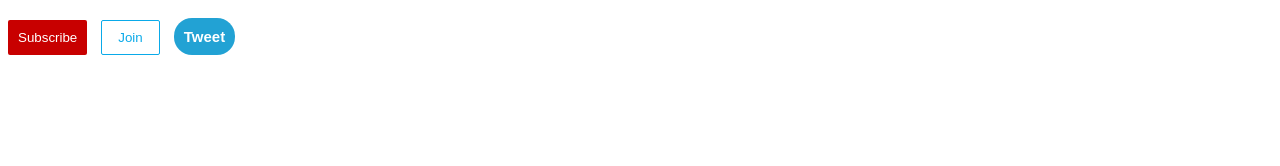
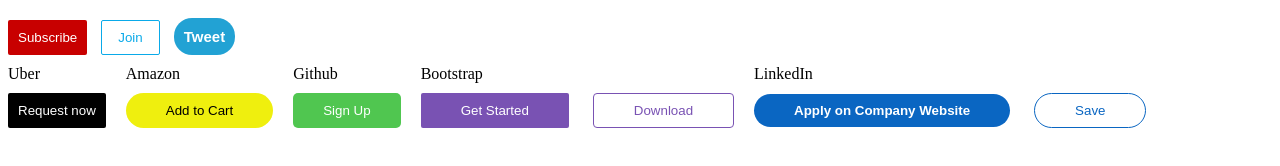
Before and after one commit to yuvarajmck/yuvarajmck.github.io, a plain HTML site: page Basics/index.html in a window 1280 px wide. Drawn offline with Linux system fonts and the light colour scheme.

Commit message:
Update index.html

```diff
--- a/Basics/index.html
+++ b/Basics/index.html
@@ -1,14 +1,43 @@
 <!DOCTYPE html>
 <html lang="en">
-<head>
-    <meta charset="UTF-8">
-    <meta name="viewport" content="width=device-width, initial-scale=1.0">
+  <head>
+    <meta charset="UTF-8" />
+    <meta name="viewport" content="width=device-width, initial-scale=1.0" />
     <title>Buttons</title>
-    <link rel="stylesheet" href="style.css">
-</head>
-<body>
+    <link rel="stylesheet" href="style.css" />
+  </head>
+  <body>
     <button id="subscribe-Button">Subscribe</button>
     <button id="join-Button">Join</button>
     <button id="tweet-Button">Tweet</button>
-</body>
+    <br />
+    <section class="flex">
+      <div>
+        <label for="button">Uber</label><br />
+        <button id="uber-button">Request now</button>
+      </div>
+
+      <div>
+        <label for="button">Amazon</label><br />
+        <button id="amazon-button">Add to Cart</button>
+      </div>
+
+      <div>
+        <label for="button">Github</label><br />
+        <button id="github-button">Sign Up</button>
+      </div>
+
+      <div>
+        <label for="button">Bootstrap</label><br />
+        <button id="bootstrap-button">Get Started</button>
+        <button id="bootstrap-button1">Download</button>
+      </div>
+
+      <div>
+        <label for="button">LinkedIn</label><br />
+        <button id="linkedin-button">Apply on Company Website</button>
+        <button id="linkedin-button1">Save</button>
+      </div>
+    </section>
+  </body>
 </html>
```
